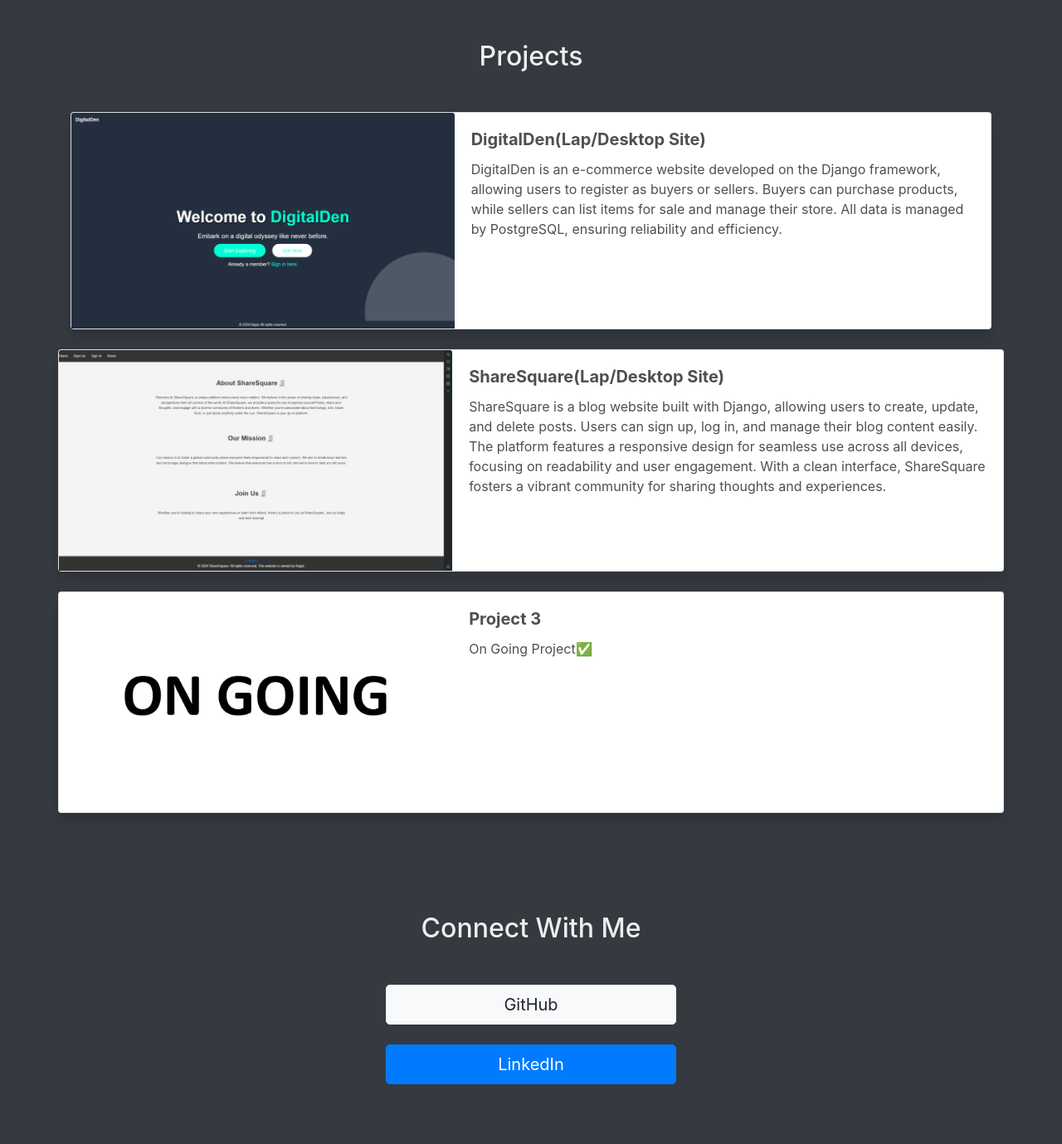
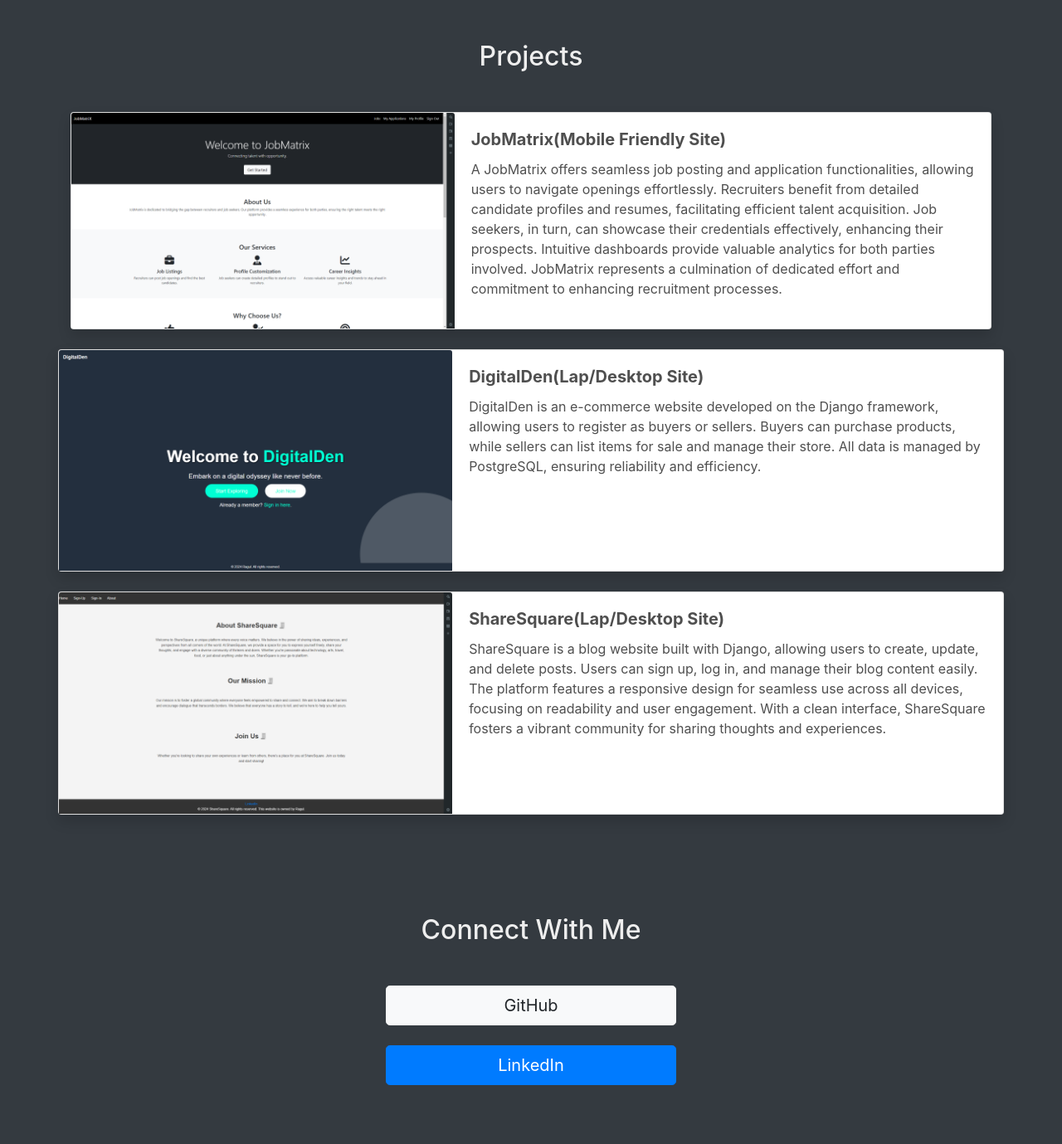
Before and after one commit to RaGuL-26/My-portfolio, a Django app: page / in a window 1280 px wide. Shown: the part 1024-2403 px from the top of the page at 83% size. Run offline with Django 5.2, Linux system fonts and the light colour scheme; some libraries are stand-ins or nearby versions.

Commit message:
some changes

```diff
--- a/templates/index.html
+++ b/templates/index.html
@@ -90,15 +90,37 @@
                         <div class="col-md-5">
                             <div class="project-image-wrapper">
                                 <a href="https://driving-alaine-oneuser-59856c4f.koyeb.app/" target="_blank">
-                                    <img src="{% static 'images/digitalden.png' %}" class="card-img-top" alt="Project Image">
+                                    <img src="{% static 'images/jobmatrix.png' %}" class="card-img-top" alt="Project Image">
                                     <span class="visit-website-text">Visit Website</span>
                                 </a>
                             </div>
                         </div>
                         <div class="col-md-7">
                             <div class="card-body">
-                                <h5 class="card-title">DigitalDen(Lap/Desktop Site)</h5>
-                                <p class="card-text">DigitalDen is an e-commerce website developed on the Django framework, allowing users to register as buyers or sellers. Buyers can purchase products, while sellers can list items for sale and manage their store. All data is managed by PostgreSQL, ensuring reliability and efficiency.</p>
+                                <h5 class="card-title">JobMatrix(Mobile Friendly Site)</h5>
+                                <p class="card-text">A JobMatrix offers seamless job posting and application functionalities, allowing users to navigate openings effortlessly. Recruiters benefit from detailed candidate profiles and resumes, facilitating efficient talent acquisition. Job seekers, in turn, can showcase their credentials effectively, enhancing their prospects. Intuitive dashboards provide valuable analytics for both parties involved. JobMatrix represents a culmination of dedicated effort and commitment to enhancing recruitment processes.</p>
+                            </div>
+                        </div>
+                    </div>
+                </div>
+            </div>
+            <div class="row">
+                <div class="col-md-12 mb-4">
+                    <div class="card shadow">
+                        <div class="row no-gutters">
+                            <div class="col-md-5">
+                                <div class="project-image-wrapper">
+                                    <a href="https://driving-alaine-oneuser-59856c4f.koyeb.app/" target="_blank">
+                                        <img src="{% static 'images/digitalden.png' %}" class="card-img-top" alt="Project Image">
+                                        <span class="visit-website-text">Visit Website</span>
+                                    </a>
+                                </div>
+                            </div>
+                            <div class="col-md-7">
+                                <div class="card-body">
+                                    <h5 class="card-title">DigitalDen(Lap/Desktop Site)</h5>
+                                    <p class="card-text">DigitalDen is an e-commerce website developed on the Django framework, allowing users to register as buyers or sellers. Buyers can purchase products, while sellers can list items for sale and manage their store. All data is managed by PostgreSQL, ensuring reliability and efficiency.</p>
+                                </div>
                             </div>
                         </div>
                     </div>
@@ -121,20 +143,6 @@
                                     <h5 class="card-title">ShareSquare(Lap/Desktop Site)</h5>
                                     <p class="card-text">ShareSquare is a blog website built with Django, allowing users to create, update, and delete posts. Users can sign up, log in, and manage their blog content easily. The platform features a responsive design for seamless use across all devices, focusing on readability and user engagement. With a clean interface, ShareSquare fosters a vibrant community for sharing thoughts and experiences.</p>
                                 </div>
-                            </div>
-                        </div>
-                    </div>
-                </div>
-            <div class="col-md-12 mb-4">
-                <div class="card shadow">
-                    <div class="row no-gutters">
-                        <div class="col-md-5">
-                            <img src="{% static "images/ongoing.png" %}" class="card-img-top" alt=''>
-                        </div>
-                        <div class="col-md-7">
-                            <div class="card-body">
-                                <h5 class="card-title">Project 3</h5>
-                                <p class="card-text">On Going Project✅ </p>
                             </div>
                         </div>
                     </div>
```
Also changed, not shown: static/images/jobmatrix.png (added).
